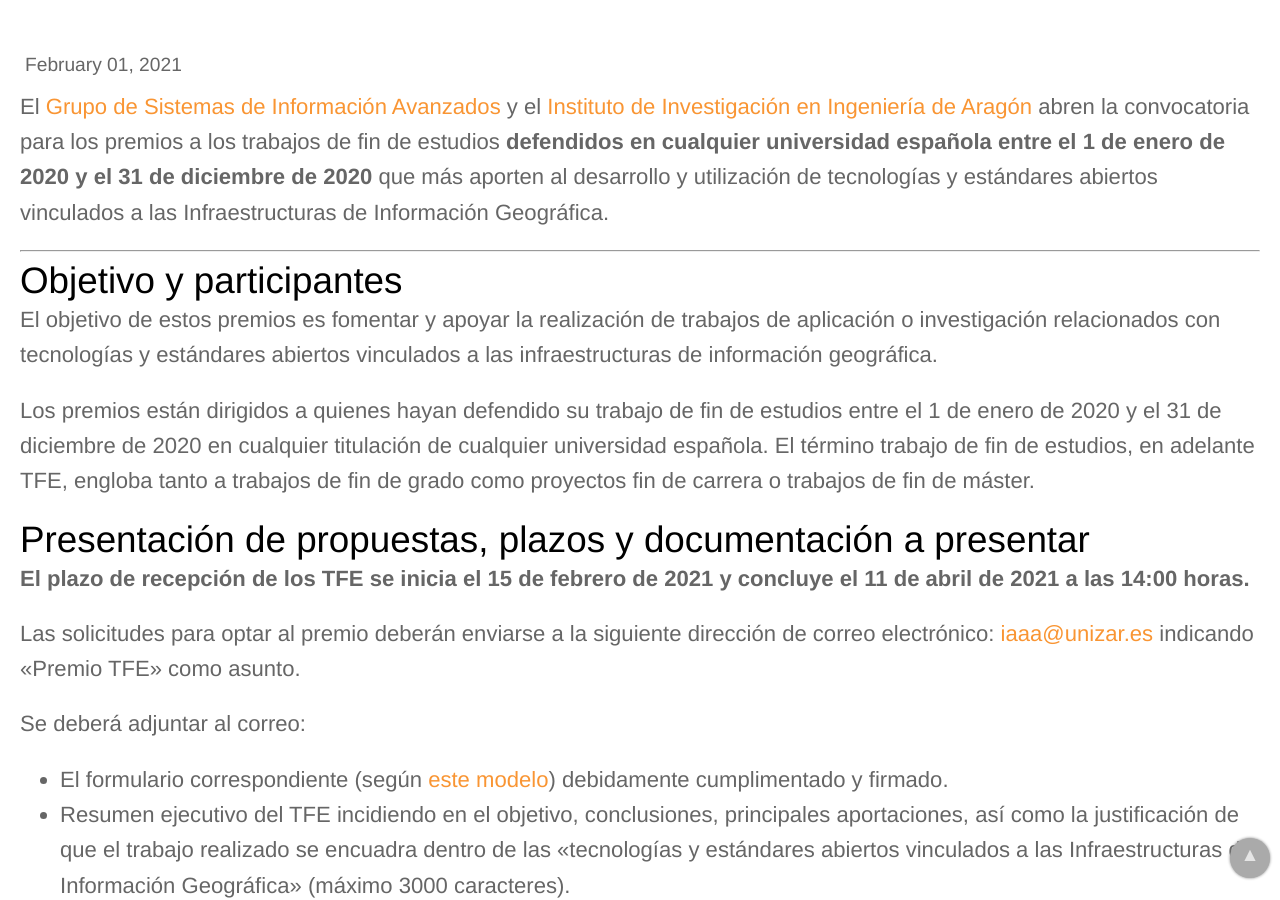
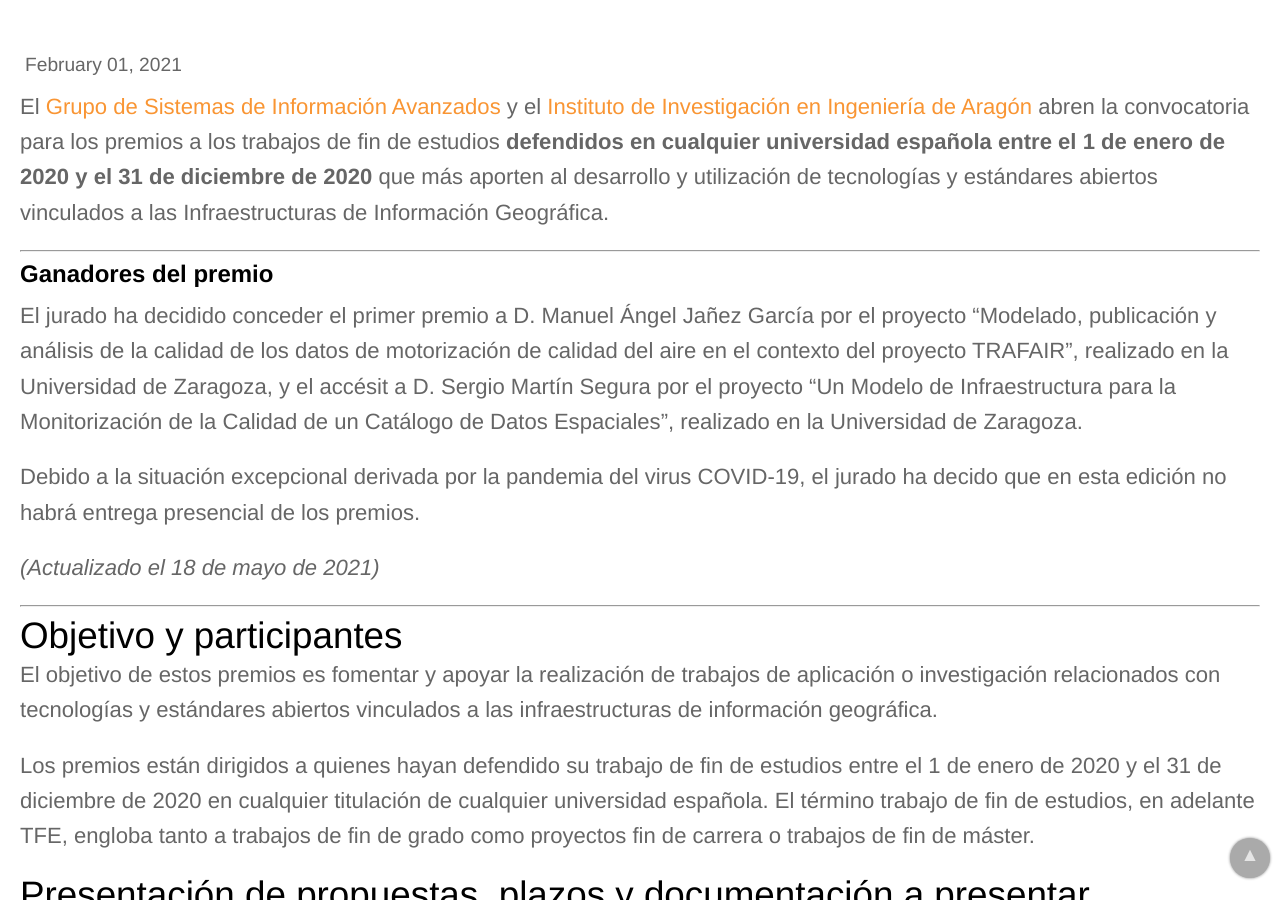
Before and after one commit to IAAA-Lab/IAAA-Lab.github.io, a Jekyll site: the page built from _posts/2021-02-01-quinta-ed-premios-pedro-muro-tfe.md, in a window 1280 px wide and 900 px high, scrolled down 552 px. Built offline with Jekyll 4.4.1, drawn with Linux system fonts in a browser that asks for light colours.

Commit message:
Añadidos ganadores premio Pedro Muro

```diff
--- a/_posts/2021-02-01-quinta-ed-premios-pedro-muro-tfe.md
+++ b/_posts/2021-02-01-quinta-ed-premios-pedro-muro-tfe.md
@@ -5,6 +5,15 @@ layout: post
 image: /images/posts/Pedro_Muro.jpg
 ---
 El [Grupo de Sistemas de Información Avanzados]({{ site.baseurl }}/) y el [Instituto de Investigación en Ingeniería de Aragón](http://i3a.unizar.es) abren la convocatoria para los premios a los trabajos de fin de estudios **defendidos en cualquier universidad española entre el 1 de enero de 2020 y el 31 de diciembre de 2020** que más aporten al desarrollo y utilización de tecnologías y estándares abiertos vinculados a las Infraestructuras de Información Geográfica.
+
+---
+#### Ganadores del premio
+
+El jurado ha decidido conceder el primer premio a D. Manuel Ángel Jañez García por el proyecto “Modelado, publicación y análisis de la calidad de los datos de motorización de calidad del aire en el contexto del proyecto TRAFAIR”, realizado en la Universidad de Zaragoza, y el accésit a D. Sergio Martín Segura por el proyecto “Un Modelo de Infraestructura para la Monitorización de la Calidad de un Catálogo de Datos Espaciales”, realizado en la Universidad de Zaragoza.
+
+Debido a la situación excepcional derivada por la pandemia del virus COVID-19, el jurado ha decido que en esta edición no habrá entrega presencial de los premios.
+
+*(Actualizado el 18 de mayo de 2021)*
 
 ---
 
```
